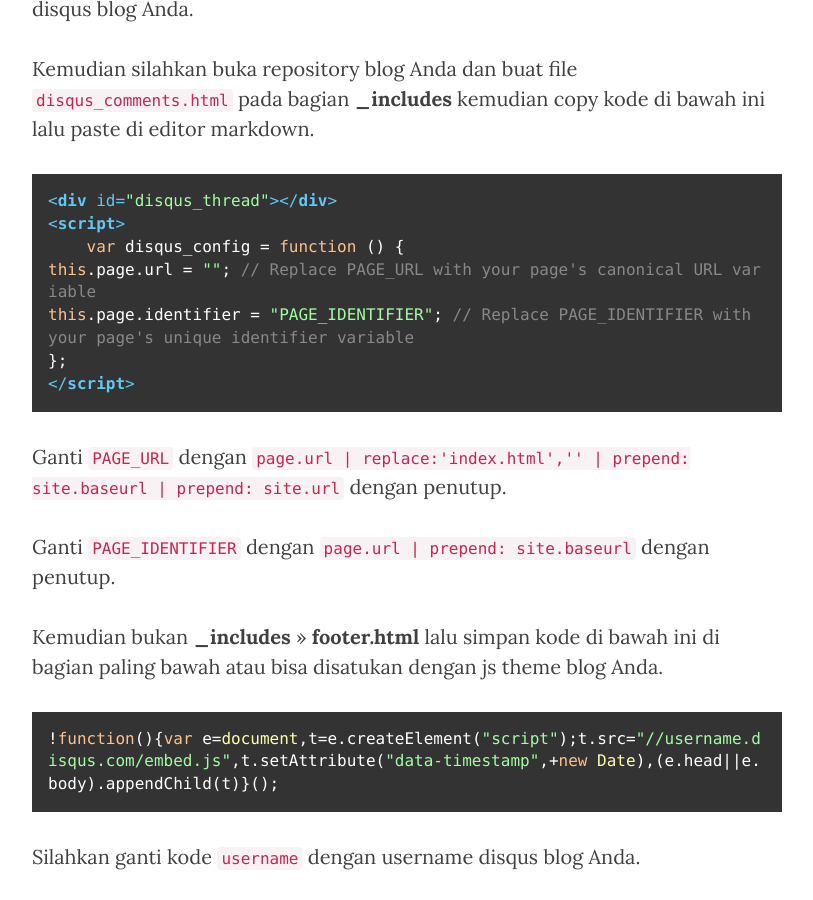
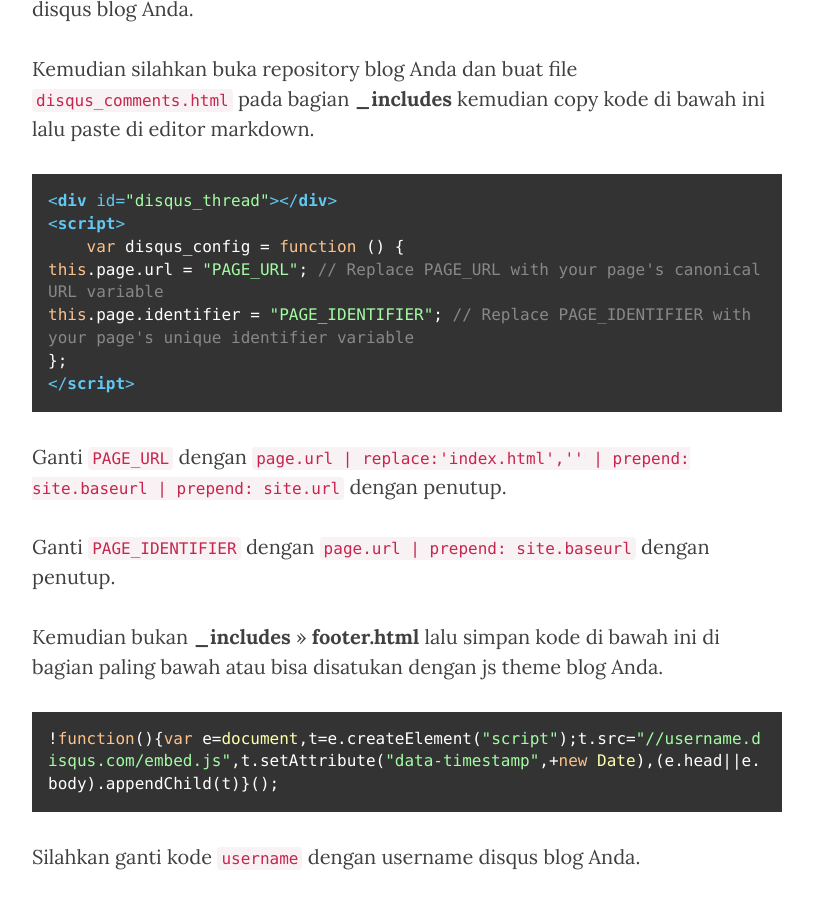
Before and after one commit to KompiAjaib/kompiajaib.github.io, a Jekyll site: the page built from _posts/2016-06-01-memasang-komentar-disqus-pada-github-pages.markdown, in a window 1280 px wide and 900 px high, scrolled down 1108 px. Shown: the whole window, without its empty margins (233-1046 px from the left). Built offline with Jekyll 4.4.1, drawn with Linux system fonts in a browser that asks for light colours; nearby versions of some CDN libraries; comment, search, counter and statistics services are not loaded.

Commit message:
Update 2016-06-01-memasang-komentar-disqus-pada-github-pages.markdown

```diff
--- a/_posts/2016-06-01-memasang-komentar-disqus-pada-github-pages.markdown
+++ b/_posts/2016-06-01-memasang-komentar-disqus-pada-github-pages.markdown
@@ -26,7 +26,7 @@ Kemudian silahkan buka repository blog Anda dan buat file `disqus_comments.html`
 <div id="disqus_thread"></div>
 <script>
     var disqus_config = function () {
-this.page.url = "{{PAGE_URL}}"; // Replace PAGE_URL with your page's canonical URL variable
+this.page.url = "PAGE_URL"; // Replace PAGE_URL with your page's canonical URL variable
 this.page.identifier = "PAGE_IDENTIFIER"; // Replace PAGE_IDENTIFIER with your page's unique identifier variable
 };
 </script>
```
